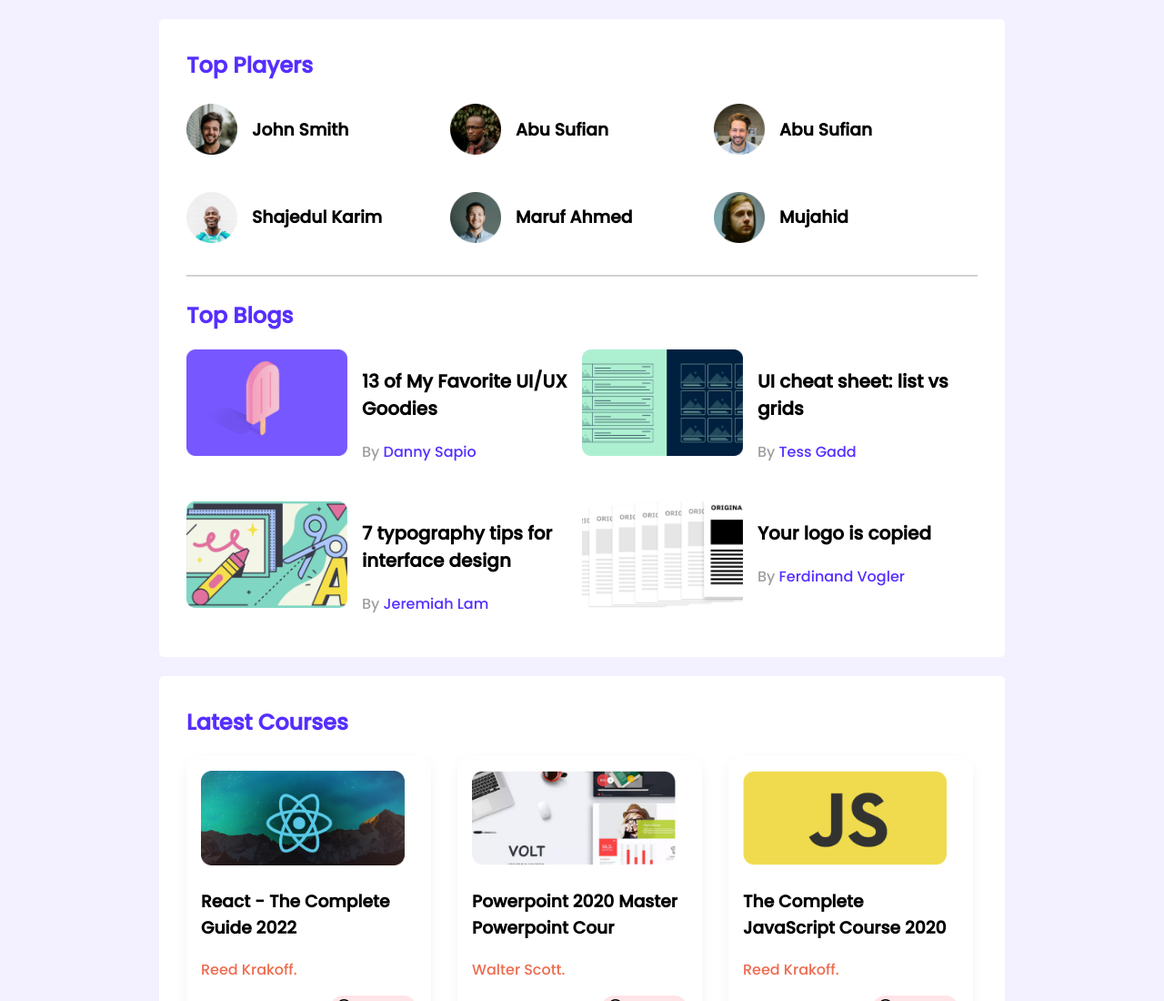
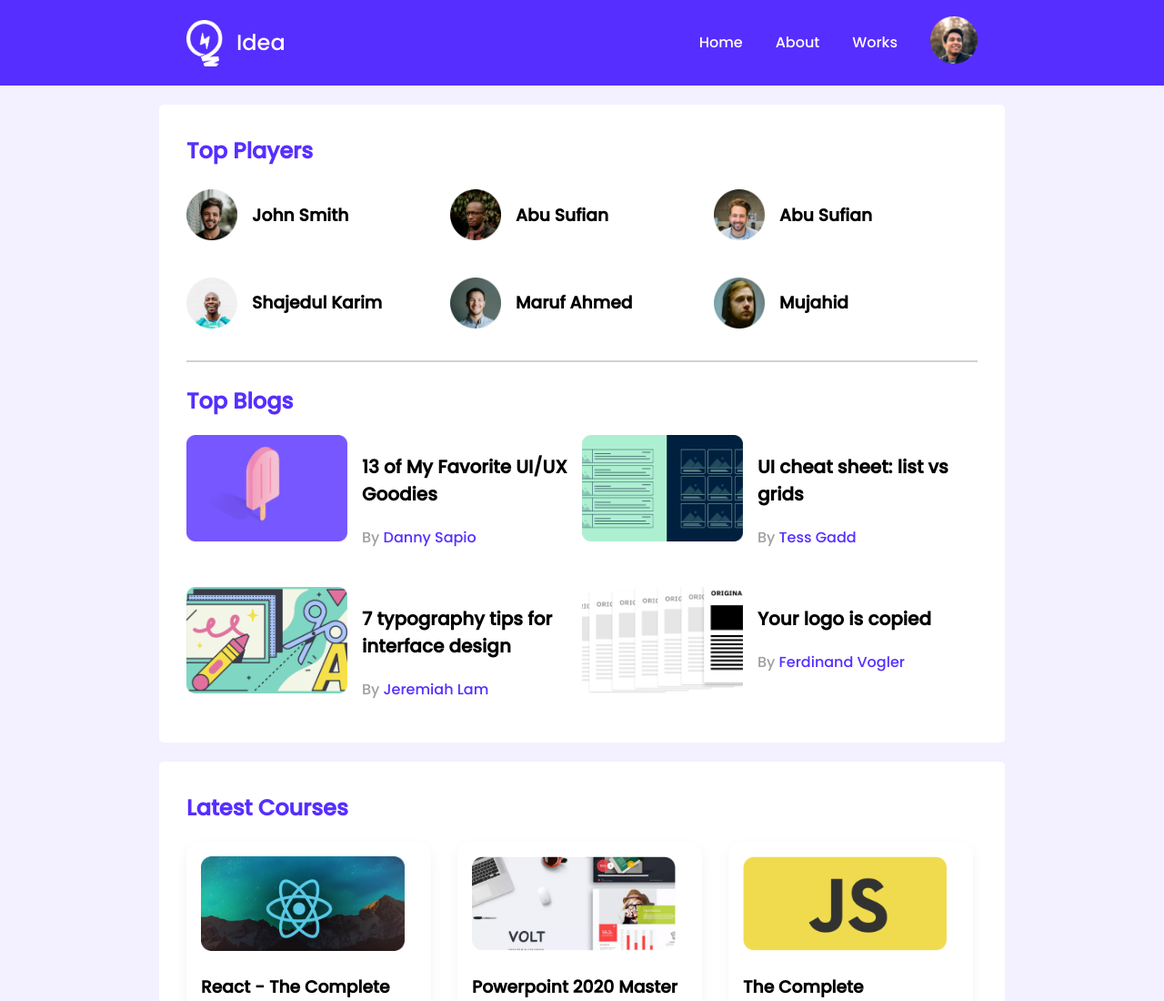
Before and after one commit to hasibulpolok/leader-board, a plain HTML site: page index.html in a window 1280 px wide. Shown: the top 1100 px of the page at 91% size. Drawn offline with Linux system fonts and the light colour scheme.

Commit message:
header added

```diff
--- a/css/style.css
+++ b/css/style.css
@@ -25,6 +25,82 @@
 
 
 }
+
+/* header style */
+
+.nav {
+    height: 94px;
+    width: 100%;
+    background-color: #562EFF;
+    display: grid;
+    justify-content: center;
+}
+
+.nav-inner {
+    width: 870px;
+    display: flex;
+    align-items: center;
+    justify-content: space-between;
+    text-decoration: none;
+}
+
+.logo-menu {
+    display: flex;
+    align-items: center;
+    text-decoration: none;
+}
+
+.logo {
+    width: 40px;
+    height: 51px;
+    margin-right: 15px;
+}
+
+.logo-menu h1 {
+    font-weight: 500;
+    font-size: 24px;
+    line-height: 36px;
+    color: #FFFFFF;
+}
+
+.navmenu {
+    display: flex;
+    align-items: center;
+}
+
+.menu-item {
+    list-style-type: none;
+    margin-right: 36px;
+    font-size: 16px;
+    line-height: 24px;
+    color: #FFFFFF;
+}
+
+.menu-item a {
+    transition: 0.5s;
+}
+
+.menu-item:hover a {
+    color: #FF4A60;
+}
+
+.profile {
+    margin-right: 0px;
+}
+
+.menu-item a {
+    text-decoration: none;
+    font-size: 16px;
+    line-height: 24px;
+    color: #FFFFFF;
+}
+
+.profile-icon {
+    width: 52px;
+    height: 52px;
+}
+
+
 
 /* top players style  */
 .section-title{
--- a/index.html
+++ b/index.html
@@ -14,7 +14,27 @@
 </head>
 <body>
    <!-- header start -->
-   <header></header>
+
+     <header class="nav">
+        <div class="nav-inner">
+            <a href="index.html" class="logo-menu">
+                <img src="images/icons/logo.png" alt="logo" class="logo">
+                <h1>Idea</h1>
+            </a>
+            <div class="menu">
+                <ul class="navmenu">
+                    <li class="menu-item"><a href="index.html">Home</a></li>
+                    <li class="menu-item"><a href="#">About</a></li>
+                    <li class="menu-item"><a href="#">Works</a></li>
+                    <li class="menu-item profile">
+                        <a href="#"><img src="images/icons/profile.png" alt="" class="profile-icon"></a>
+                    </li>
+                </ul>
+
+            </div>
+        </div>
+    </header>
+
    <!-- header end  -->
 
    <main>
```
